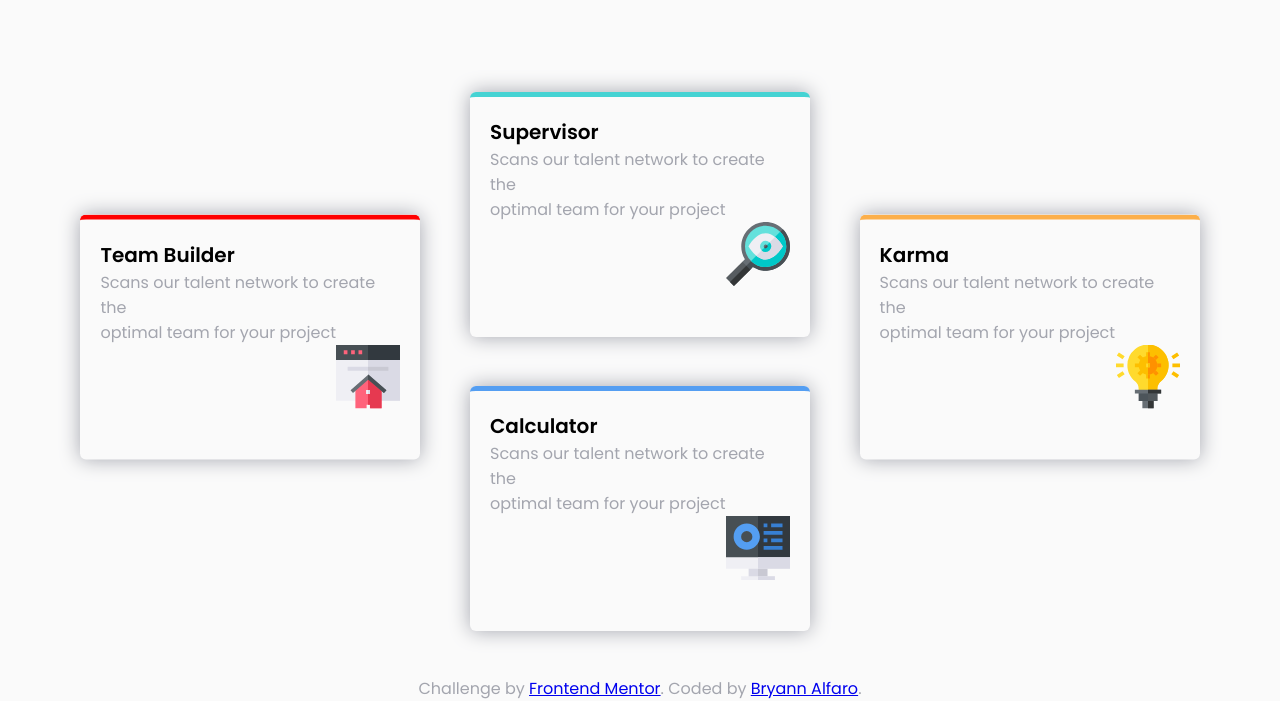
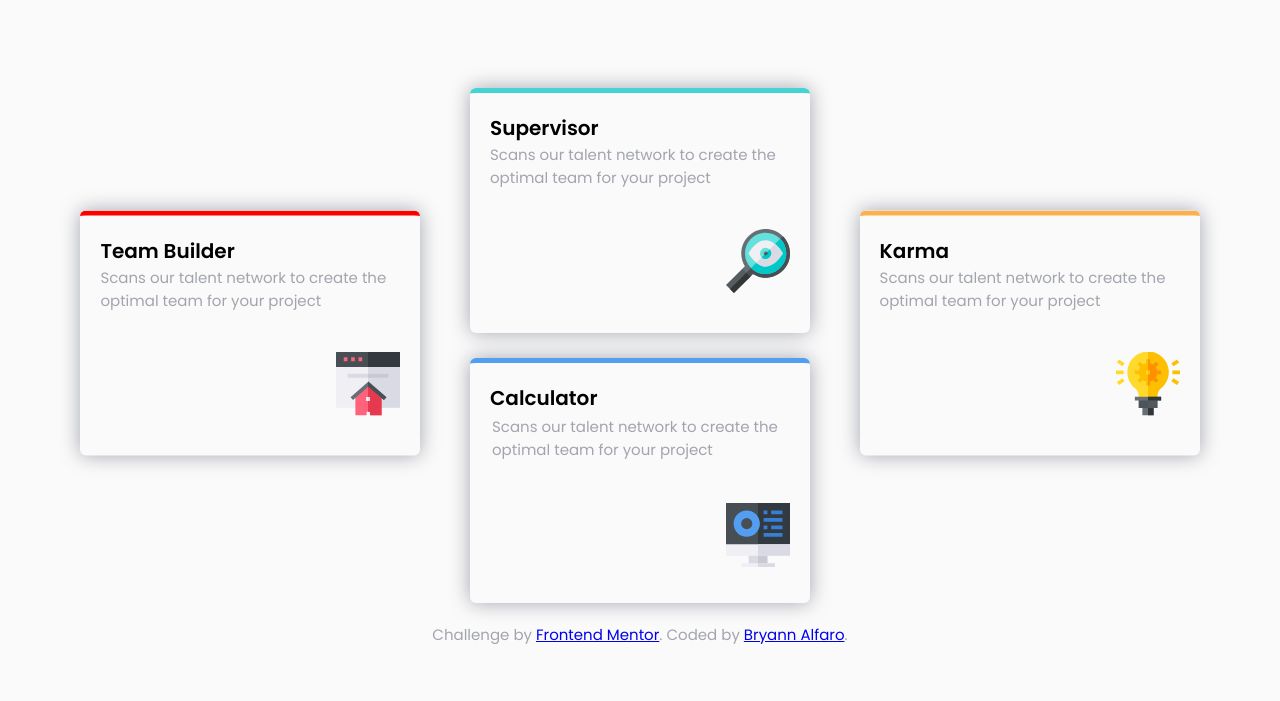
Before and after one commit to bryannalfaro/frontend-mentor-fourcards, a plain HTML site: page index.html in a window 1280 px wide. Shown: the part 224-925 px from the top of the page. After the commit the page ends 870 px from the top, so only its background shows below. Drawn offline with Linux system fonts and the light colour scheme.

Commit message:
looks better

```diff
--- a/css/styles.css
+++ b/css/styles.css
@@ -30,6 +30,7 @@ header{
 
 p{
     color: hsl(229, 6%, 66%);
+    font-size: 15px;
 }
 
 .container{
@@ -104,12 +105,18 @@ p{
     width: max-content;
     border-top: 5px solid hsl(212, 86%, 64%);
     border-radius: 6px;
-    margin: 2%;
+
     padding: 20px;
     box-shadow: 0 0 20px hsl(229, 6%, 66%);
     height: 200px;
     width: 300px;
 
+}
+
+.calculator p{
+    padding: 2px;
+    font-size: 15px;
+    text-justify: auto;
 }
 .super{
     margin-left: auto;
@@ -122,6 +129,7 @@ footer{
 }
 
 .imagen {
+    margin-top: 40px;
     display: block;
     margin-left: auto;
 }
```
